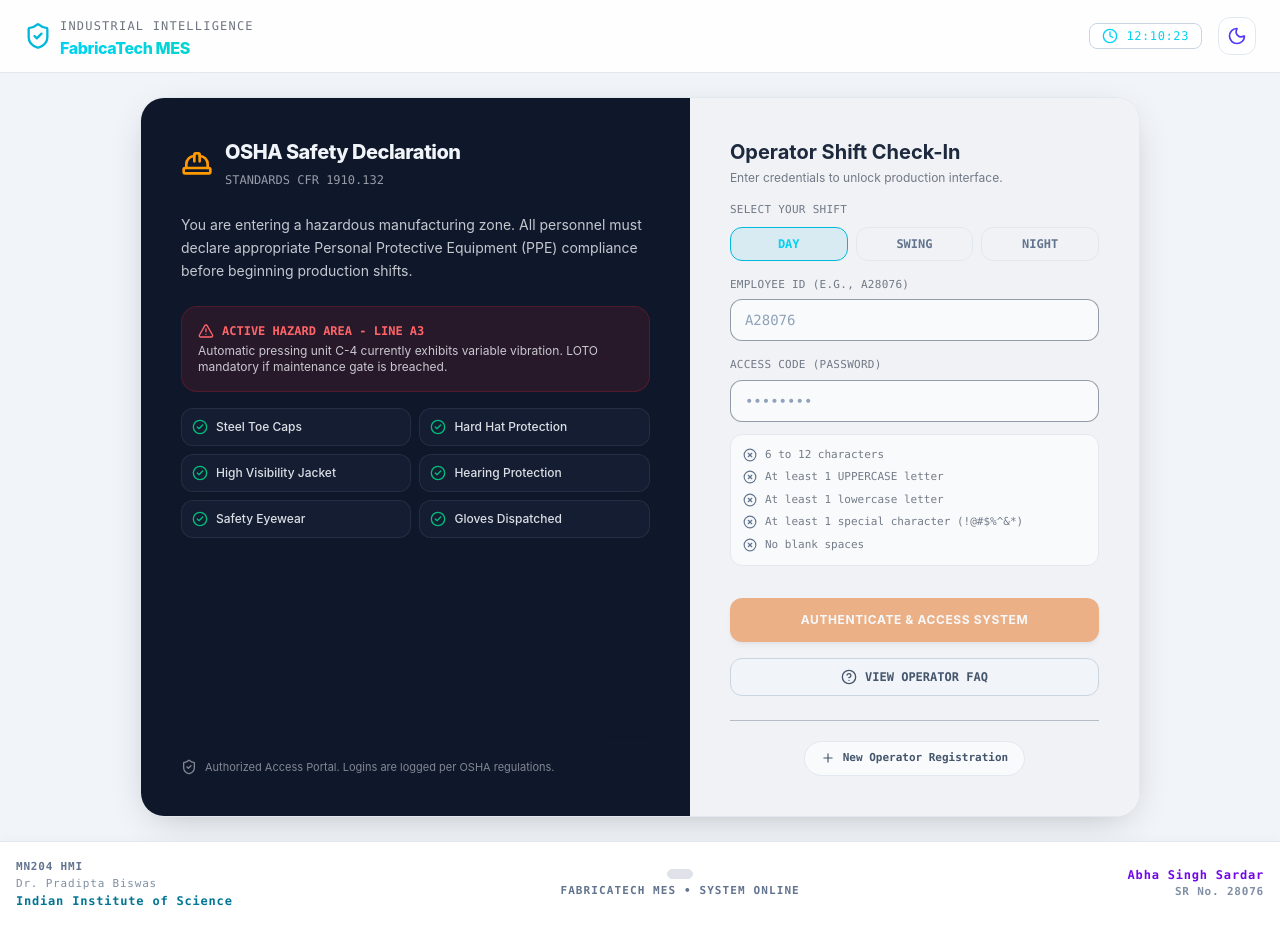
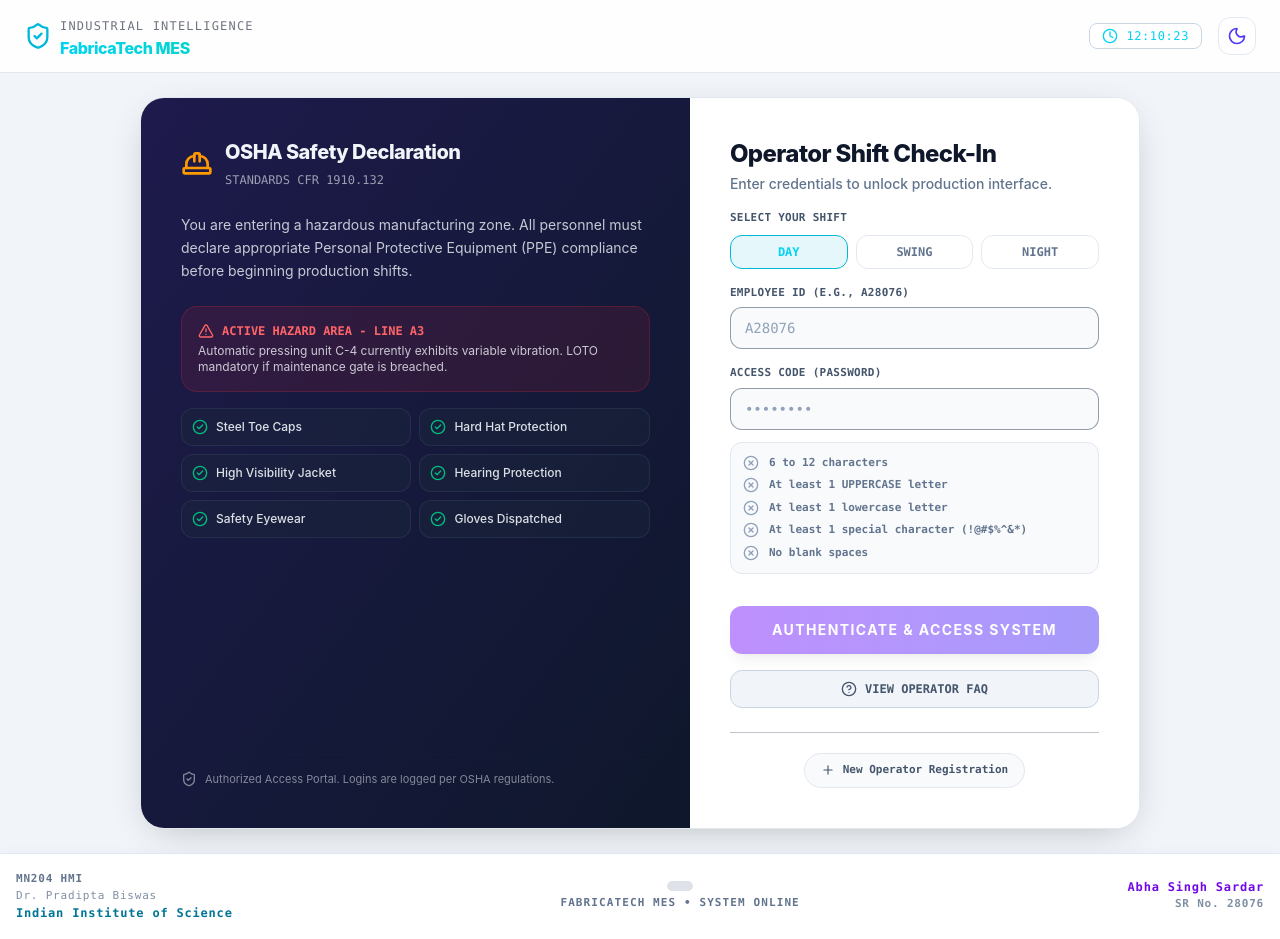
Before and after one commit to abhaanisha/fabricatech-mes, a React (Vite) app: page / in a window 1280 px wide. Built offline with nearby package versions, Linux system fonts and the light colour scheme.

Commit message:
style: apply premium indigo theme and improve typography contrast

```diff
--- a/src/App.tsx
+++ b/src/App.tsx
@@ -511,7 +511,7 @@
               <div className={`w-full max-w-[1000px] grid lg:grid-cols-[1.1fr_0.9fr] rounded-3xl overflow-hidden shadow-[0_10px_40px_-15px_rgba(0,0,0,0.3)] backdrop-blur-sm ${dk ? "bg-slate-900 border border-slate-800/50" : "bg-white border border-slate-200"}`}>
 
                 {/* Left: Safety Briefing Panel */}
-                <div className={`p-10 flex flex-col justify-between text-slate-100 ${dk ? "bg-slate-900/80" : "bg-[#0f172a]"}`}>
+                <div className={`p-10 flex flex-col justify-between text-slate-100 ${dk ? "bg-slate-900/80" : "bg-gradient-to-br from-indigo-950 to-slate-900"}`}>
                   <div>
                     <div className="flex items-center gap-3 mb-6">
                       <HardHat className="w-8 h-8 text-amber-500" />
@@ -556,16 +556,16 @@
                 </div>
 
                 {/* Right: Authentication Form */}
-                <div className={`p-10 flex flex-col justify-center ${dk ? "bg-slate-900" : "bg-[#f0f2f5] text-slate-800"}`}>
+                <div className={`p-10 flex flex-col justify-center ${dk ? "bg-slate-900 text-slate-100" : "bg-white text-slate-900"}`}>
                   <div className="space-y-4">
                     <div>
-                      <h2 className="text-xl font-bold">Operator Shift Check-In</h2>
-                      <p className="text-xs opacity-60 mt-1">Enter credentials to unlock production interface.</p>
+                      <h2 className="text-2xl font-extrabold tracking-tight">Operator Shift Check-In</h2>
+                      <p className={`text-sm mt-1 font-medium ${dk ? "text-slate-400" : "text-slate-500"}`}>Enter credentials to unlock production interface.</p>
                     </div>
 
                     {/* Shift Selector */}
                     <div>
-                      <label className="block text-[11px] font-mono opacity-60 mb-2 uppercase tracking-wide">Select Your Shift</label>
+                      <label className={`block text-[11px] font-mono mb-2 uppercase tracking-wide font-bold ${dk ? "text-slate-400" : "text-slate-600"}`}>Select Your Shift</label>
                       <div className="grid grid-cols-3 gap-2">
                         {(["day", "swing", "night"] as ShiftType[]).map((s) => (
                           <label key={s} className="relative cursor-pointer">
@@ -588,7 +588,7 @@
 
                     {/* Employee ID */}
                     <div>
-                      <label className="block text-[11px] font-mono opacity-60 mb-1.5 uppercase tracking-wide">Employee ID (e.g., A28076)</label>
+                      <label className={`block text-[11px] font-mono mb-1.5 uppercase tracking-wide font-bold ${dk ? "text-slate-400" : "text-slate-600"}`}>Employee ID (e.g., A28076)</label>
                       <input
                         type="text"
                         value={employeeId}
@@ -602,7 +602,7 @@
 
                     {/* Access Code */}
                     <div>
-                      <label className="block text-[11px] font-mono opacity-60 mb-1.5 uppercase tracking-wide">Access Code (Password)</label>
+                      <label className={`block text-[11px] font-mono mb-1.5 uppercase tracking-wide font-bold ${dk ? "text-slate-400" : "text-slate-600"}`}>Access Code (Password)</label>
                       <input
                         type="password"
                         value={accessCode}
@@ -619,9 +619,9 @@
                           [passwordCriteria.hasSpecial, "At least 1 special character (!@#$%^&*)"],
                           [passwordCriteria.noSpaces, "No blank spaces"],
                         ].map(([ok, label], i) => (
-                          <div key={i} className="flex items-center gap-2">
-                            {ok ? <CheckCircle2 className="w-3.5 h-3.5 text-emerald-400" /> : <XCircle className="w-3.5 h-3.5 text-slate-500" />}
-                            <span className={ok ? "text-emerald-400" : "opacity-60"}>{String(label)}</span>
+                          <div key={i} className="flex items-center gap-2.5">
+                            {ok ? <CheckCircle2 className="w-4 h-4 text-emerald-500" /> : <XCircle className="w-4 h-4 text-slate-400" />}
+                            <span className={`font-semibold ${ok ? "text-emerald-500" : dk ? "text-slate-400" : "text-slate-500"}`}>{String(label)}</span>
                           </div>
                         ))}
                       </div>
@@ -630,7 +630,7 @@
                     <button
                       onClick={handleLogin}
                       disabled={!passwordCriteria.length || !passwordCriteria.hasUpper || !passwordCriteria.hasLower || !passwordCriteria.hasSpecial || !passwordCriteria.noSpaces}
-                      className="w-full mt-4 py-3.5 rounded-xl bg-[#e8701a] hover:bg-[#d06015] text-white font-bold text-xs tracking-wider shadow-md transition-all disabled:opacity-50 disabled:cursor-not-allowed"
+                      className="w-full mt-4 py-3.5 rounded-xl bg-gradient-to-r from-violet-600 to-indigo-600 hover:from-violet-500 hover:to-indigo-500 text-white font-bold text-sm tracking-widest shadow-lg transition-all disabled:opacity-50 disabled:cursor-not-allowed"
                     >
                       AUTHENTICATE & ACCESS SYSTEM
                     </button>
```
